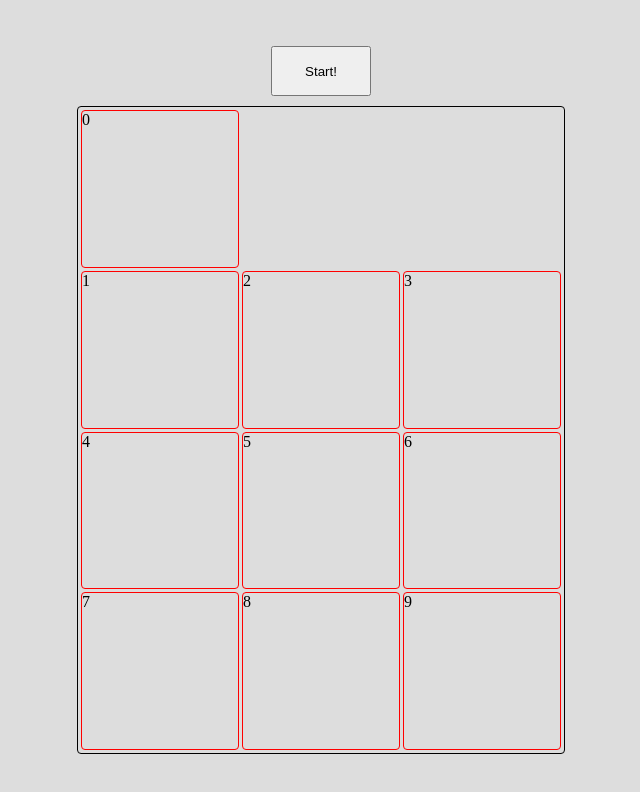
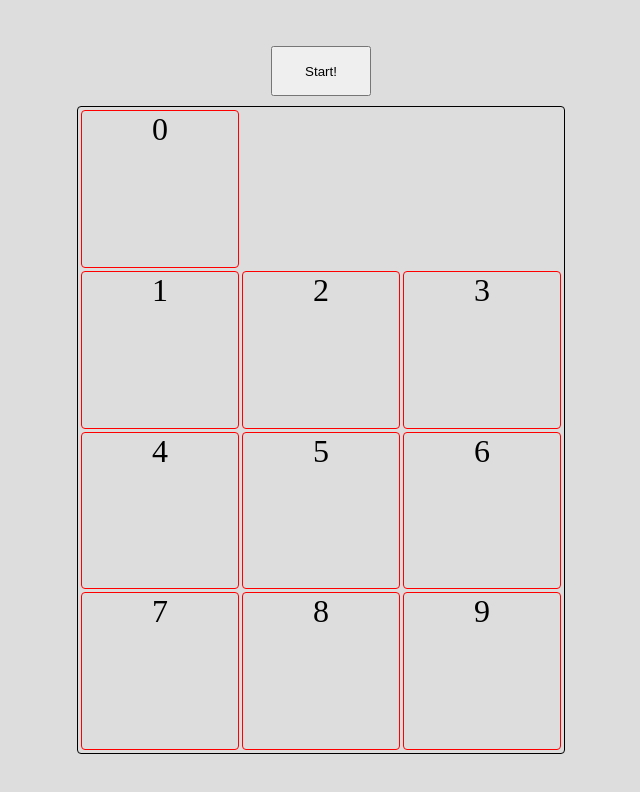
Before and after one commit to brancodiaz/Puzzle, a React (Vite) app: page / in a window 1280 px wide. Shown: the top 792 px of the page, without its empty margins (319-959 px from the left). Built offline with nearby package versions, Linux system fonts and the light colour scheme.

Commit message:
Adding movement functionality for pieces

```diff
--- a/src/Components/Board/Board.tsx
+++ b/src/Components/Board/Board.tsx
@@ -5,21 +5,22 @@ interface IboardProps
 {
     board: number[],
     shuffleArray: any,
+    movePiece: any
 }
 
-export const Board = ( { board, shuffleArray } : IboardProps) => {
+export const Board = ( { board, shuffleArray, movePiece } : IboardProps) => {
 
     return (
         <>
             <input type='button' value="Start!" className="start" onClick={shuffleArray} />
             <div className="container">
-                <Piece id={0} order={board[0]} />
+                <Piece id={0} order={board[0]} movePiece={movePiece}/>
                 <div></div>
                 <div></div>
                 {
                     board.slice(1).map((piece, index) =>
                     (
-                        <Piece id={index + 1} order={piece}></Piece>
+                        <Piece id={index + 1} order={piece} movePiece={movePiece}></Piece>
                     ))}
             </div>
         </>
--- a/src/Components/Piece/Piece.css
+++ b/src/Components/Piece/Piece.css
@@ -1,4 +1,7 @@
 .piece {
     border: 1px solid red;
     border-radius: 4px;
+    text-align: center;
+    height: auto;
+    font-size: xx-large;
 }
--- a/src/Components/Piece/Piece.tsx
+++ b/src/Components/Piece/Piece.tsx
@@ -1,11 +1,12 @@
 import './Piece.css'
 interface IPieceProps {
-    id: number;
-    order: number;
+    id: number,
+    order: number,
+    movePiece: any
   }
 
-export const Piece = ({id, order} : IPieceProps) => {
+export const Piece = ({id, order, movePiece} : IPieceProps) => {
   return (
-    <div id={id.toString()} className='piece'>{order}</div>
+    <div id={id.toString()} className='piece' onClick={() => movePiece(order)} >{order}</div>
   )
 }
--- a/src/Components/Puzzle/Puzzle.tsx
+++ b/src/Components/Puzzle/Puzzle.tsx
@@ -13,7 +13,7 @@ export const Puzzle = () => {
         for (let i = 0; i < 10; i++) {
             randomArray.push(i);
         }
-        console.log(randomArray);
+        // console.log(randomArray);
         return randomArray;
     }
 
@@ -29,10 +29,58 @@ export const Puzzle = () => {
         });
     }
 
+    function movePiece(valueToMove: number) {
+        const array = [...board];
+
+        console.log('valor a mover: ' + valueToMove);
+        console.log(array);
+
+        const indexZero = array.indexOf(0);
+        const indexToMove = array.indexOf(valueToMove);
+
+        if (indexZero === indexToMove) {
+            return;
+        }
+
+        console.log(indexZero);
+        console.log(indexToMove);
+
+        if (indexToMove % 3 !== 0 || indexToMove === 0) {
+            if (ValidateMove(indexToMove, (indexToMove + 1), indexZero, array))
+                return;
+        }
+
+        if ((indexToMove - 1) % 3 !== 0 || indexToMove === 1) {
+            if (ValidateMove(indexToMove, (indexToMove - 1), indexZero, array))
+                return;
+        }
+
+        if (indexToMove !== 0 && ValidateMove(indexToMove, (indexToMove + 3), indexZero, array))
+            return;
+
+        if ((indexToMove - 3) !== 0 && ValidateMove(indexToMove, (indexToMove - 3), indexZero, array))
+            return;
+    }
+
+    function ValidateMove(currentIndex: number, newIndex: number, indexZero: number, array: number[]): boolean {
+        if (newIndex < 0 || newIndex > 9)
+            return false;
+
+        if (newIndex === indexZero) {
+            console.log(newIndex);
+            array[indexZero] = array[currentIndex];
+            array[currentIndex] = 0;
+            setBoard(array);
+            return true;
+        }
+
+        return false;
+    }
+
 
     return (
         <div className='game'>
-            <Board board={board} shuffleArray={shuffleArray} />
+            <Board board={board} shuffleArray={shuffleArray} movePiece={movePiece} />
         </div>);
 }
 
```
